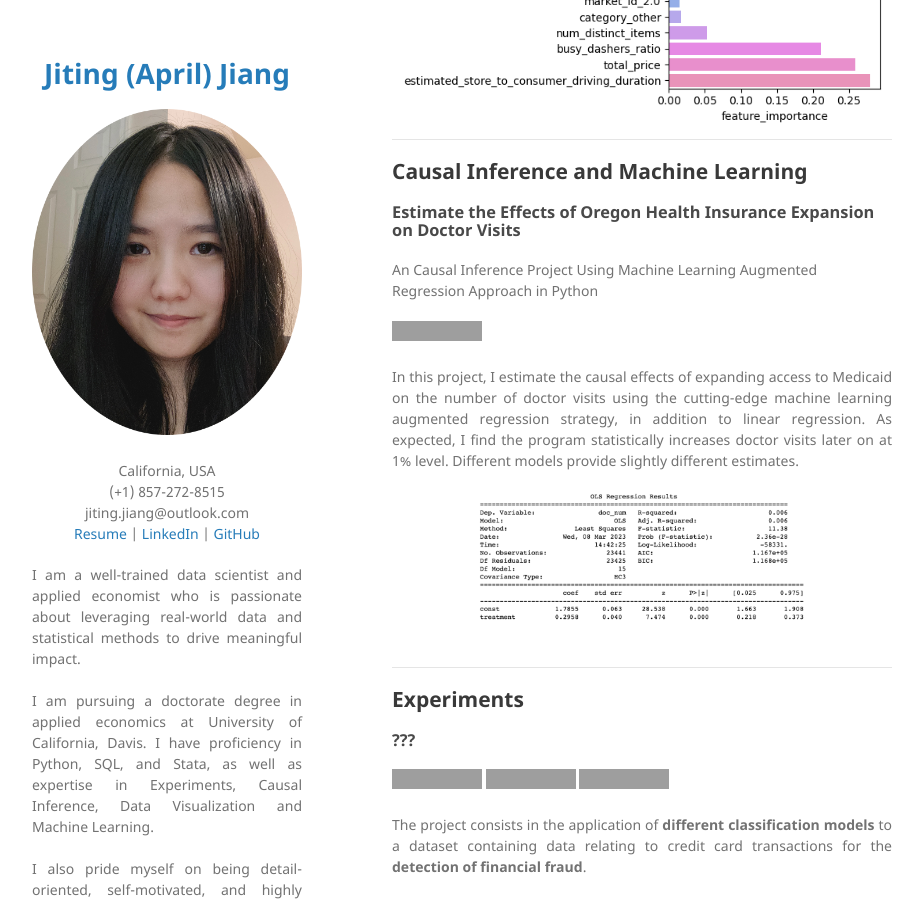
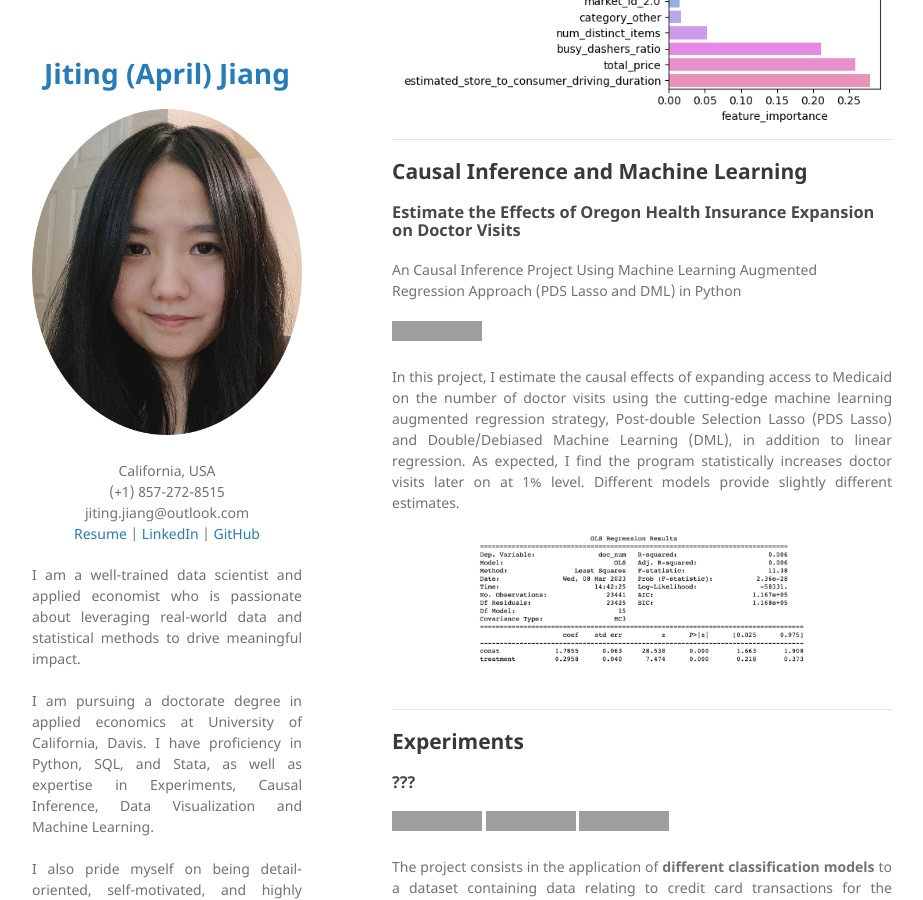
Before and after one commit to JtJiangA/minimal-portfolio, a Jekyll site: the page built from index.md, in a window 1280 px wide and 900 px high, scrolled down 703 px, cut to the strip 0-900 px from the top of the window. Shown: the whole strip, without its empty margins (178-1101 px from the left). Built offline with Jekyll 4.4.1, drawn with Linux system fonts in a browser that asks for light colours; our own code applies the rules of GitHub Pages for plain Markdown files; grey boxes are pictures that could not be loaded.

Commit message:
Update index.md

```diff
--- a/index.md
+++ b/index.md
@@ -19,12 +19,12 @@ In this project, I am going to perform detailed data preprocessing on the food d
 ## Causal Inference and Machine Learning
 
 ### Estimate the Effects of Oregon Health Insurance Expansion on Doctor Visits
-An Causal Inference Project Using Machine Learning Augmented Regression Approach in Python
+An Causal Inference Project Using Machine Learning Augmented Regression Approach (PDS Lasso and DML) in Python
 
 [![View on GitHub](https://img.shields.io/badge/GitHub-View_on_GitHub-blue?logo=GitHub)](https://github.com/jitingjiang/estimate-effects-ohie-docvisits/blob/main/causal-effects-oregon-health-insurance-expansion.ipynb)
 
 <div style="text-align: justify">
-In this project, I estimate the causal effects of expanding access to Medicaid on the number of doctor visits using the cutting-edge machine learning augmented regression strategy, in addition to linear regression. As expected, I find the program statistically increases doctor visits later on at 1% level. Different models provide slightly different estimates.
+In this project, I estimate the causal effects of expanding access to Medicaid on the number of doctor visits using the cutting-edge machine learning augmented regression strategy, Post-double Selection Lasso (PDS Lasso) and Double/Debiased Machine Learning (DML), in addition to linear regression. As expected, I find the program statistically increases doctor visits later on at 1% level. Different models provide slightly different estimates.
 <br> <br>
 </div>
 
```
